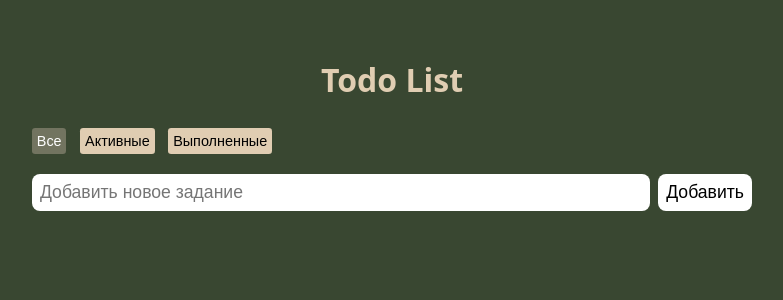
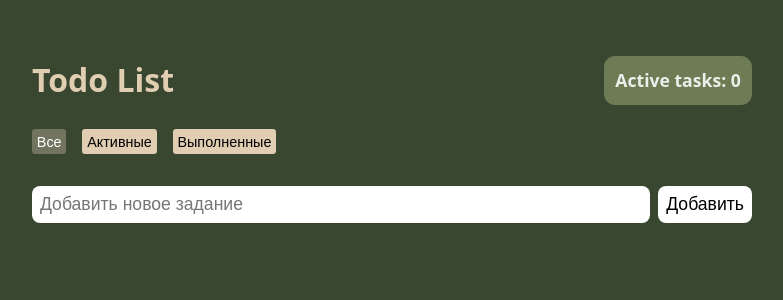
Before and after one commit to alinidi/todo-list, a React (Vite) app: page / in a window 1280 px wide. Shown: the top 300 px of the page, without its empty margins (248-1031 px from the left). Built offline with nearby package versions, Linux system fonts and the light colour scheme.

Commit message:
feat: add active task counter

```diff
--- a/src/Filter/Filter.module.scss
+++ b/src/Filter/Filter.module.scss
@@ -1,6 +1,8 @@
 .filterWrapper {
   display: flex;
   width: 15rem;
+  gap: 1rem;
+  margin-bottom: 2rem;
   justify-content: space-between;
 }
 
@@ -12,12 +14,6 @@ button {
   cursor: pointer;
   padding: 0.3rem;
   font-size: 0.9rem;
-}
-
-.filterWrapper {
-  display: flex;
-  gap: 10px;
-  margin-bottom: 20px;
 }
 
 .button {
--- a/src/TodoForm/TodoForm.module.scss
+++ b/src/TodoForm/TodoForm.module.scss
@@ -5,8 +5,22 @@
   margin: 0 auto;
 
   h1 {
-    margin-bottom: 1.5rem;
     color: #e0cdb2;
+  }
+}
+
+.header {
+  display: flex;
+  align-items: center;
+  justify-content: space-between;
+  margin-bottom: 1.5rem;
+
+  p {
+    font-weight: 600;
+    font-size: 1.1rem;
+    padding: 0.7rem;
+    background-color: rgb(109, 124, 85);
+    border-radius: 0.7rem;
   }
 }
 
--- a/src/TodoForm/TodoForm.tsx
+++ b/src/TodoForm/TodoForm.tsx
@@ -69,9 +69,14 @@ export default function TodoForm() {
     return true;
   });
 
+  const activeTasksCount = tasks.filter(task => !task.completed).length;
+
   return (
     <div className={s.form}>
-      <h1>Todo List</h1>
+      <div className={s.header}>
+        <h1>Todo List</h1>
+        <p>Active tasks: {activeTasksCount}</p>
+      </div>
       <TodoList
         todoItems={filteredTasks}
         onEditTask={editTask}
```
